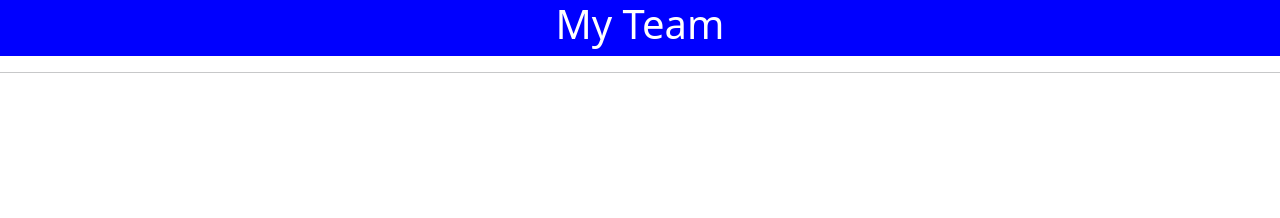
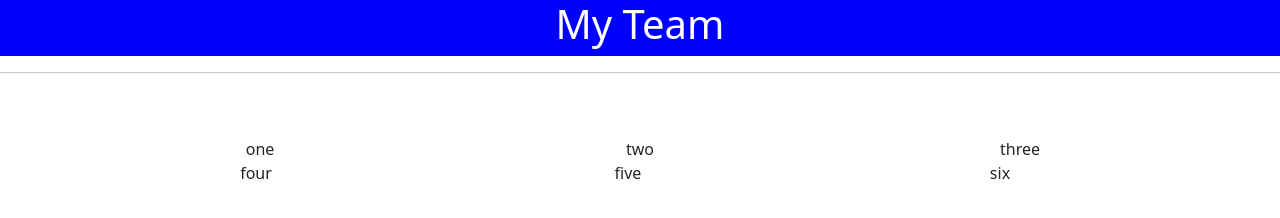
Before and after one commit to Jrekse/Employee-Register, a website: page dist/index.html in a window 1280 px wide. Drawn offline with nearby package versions, Linux system fonts and the light colour scheme.

Commit message:
finished the default html

```diff
--- a/dist/index.html
+++ b/dist/index.html
@@ -14,5 +14,31 @@
         <h1>My Team</h1>
     </div>
     <hr>
+    <br>
+    <br>
+    <div class="container">
+        <div class="row">
+            <div class="col-4" id="cardcols">
+                one
+            </div>
+            <div class="col-4" id="cardcols">
+                two
+            </div>
+            <div class="col-4" id="cardcols">
+                three
+            </div>
+        <div class="row">
+            <div class="col-4" id="cardcols">
+                four
+            </div>
+            <div class="col-4" id="cardcols">
+                five
+            </div>
+            <div class="col-4" id="cardcols">
+                six
+            </div>
+        </div>
+        </div>
+    </div>
 </body>
 </html>
--- a/dist/style.css
+++ b/dist/style.css
@@ -5,3 +5,6 @@
     margin-right: 0px;
     margin-left: 0px;
 }
+#cardcols{
+    text-align: center;
+}
```
